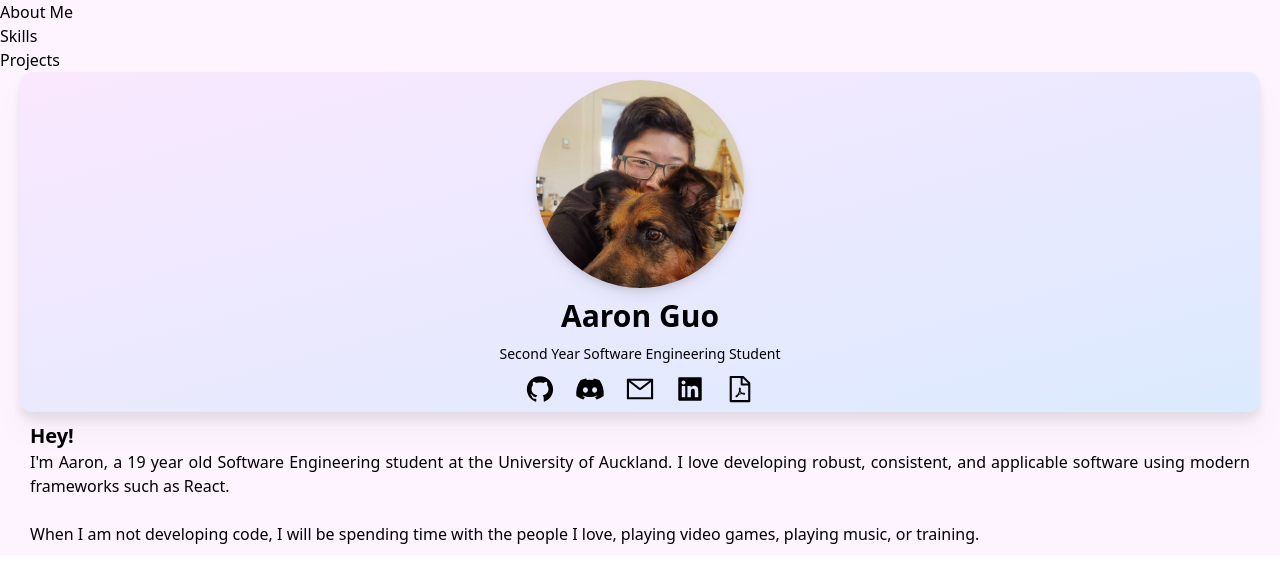
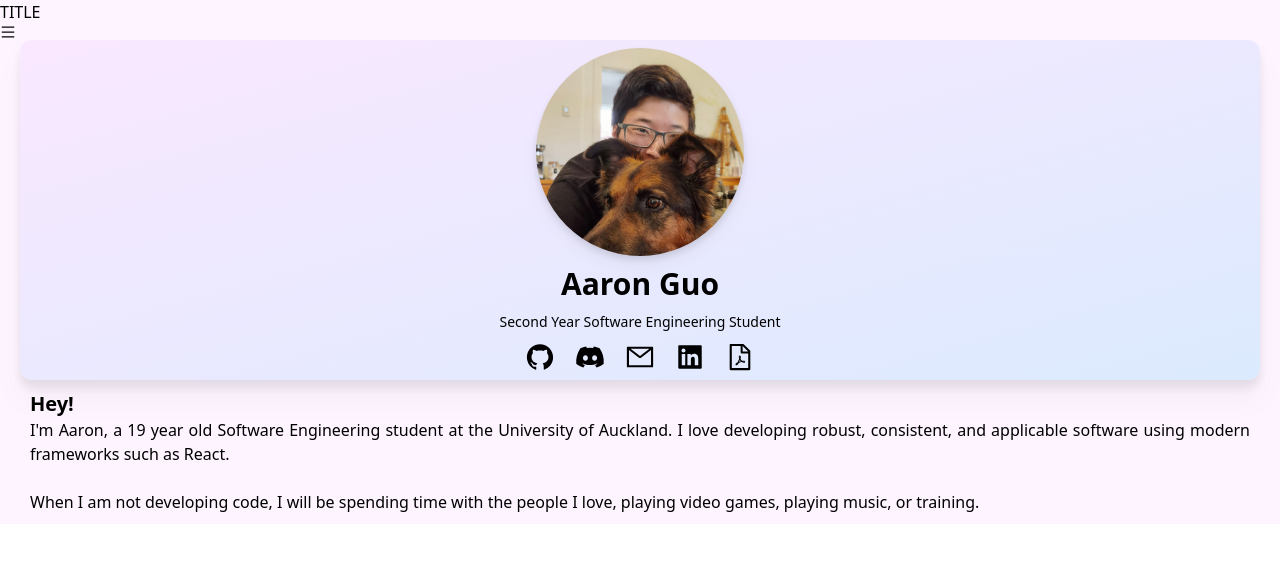
Before and after one commit to PolarWolf314/online-portfolio, a Next.js app: page / in a window 1280 px wide. Shown: the top 582 px of the page. Built offline with nearby package versions, Linux system fonts and the light colour scheme.

Commit message:
feat - added nav bar menu component
Added nav bar menu component and fixed up the original nav bar to be more accurate.

```diff
--- a/components/nav-bar/index.tsx
+++ b/components/nav-bar/index.tsx
@@ -1,26 +1,13 @@
-import Link from "next/link";
+import { AiOutlineMenu } from "react-icons/ai";
 
 const NavBar = () => {
     return (
-        <nav>
-            <ul>
-                <li>
-                    <Link href="/">
-                        About Me
-                    </Link>
-                </li>
-                <li>
-                    <Link href="/">
-                        Skills
-                    </Link>
-                </li>
-                <li>
-                    <Link href="/">
-                        Projects
-                    </Link>
-                </li>
-            </ul>
-        </nav>
+        <div>
+            <span>TITLE</span>
+            <span>
+                <AiOutlineMenu />
+            </span>
+        </div>
     );
 };
 
--- /dev/null
+++ b/components/nav-bar/nav-bar-menu-component.tsx
@@ -0,0 +1,19 @@
+import Link from "next/link";
+
+const NavBarMenuComponent = () => {
+    return (
+        <div>
+            <div>
+                <Link href="/">ABOUT ME</Link>
+            </div>
+            <div>
+                <Link href="/">SKILLS</Link>
+            </div>
+            <div>
+                <Link href="/">PROJECTS</Link>
+            </div>
+        </div>
+    );
+};
+
+export default NavBarMenuComponent;
```
